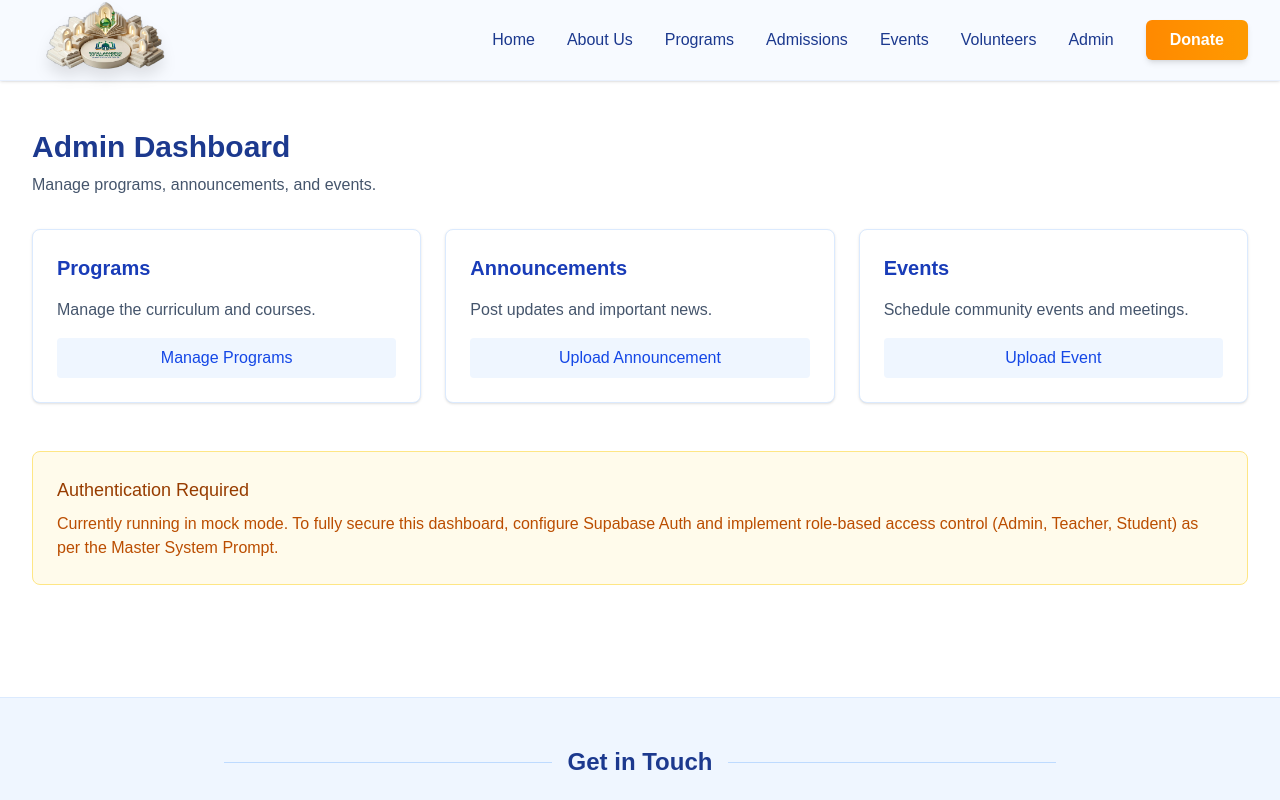
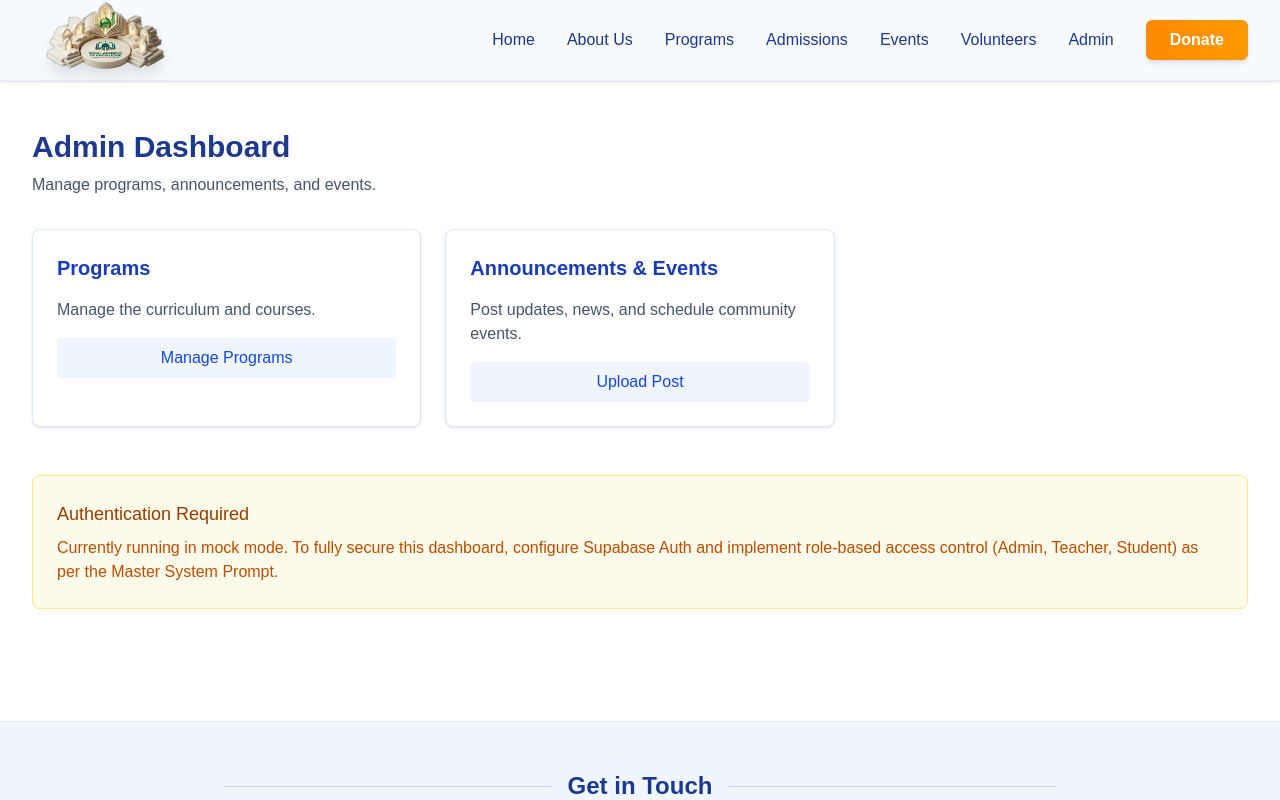
Before and after one commit to aokiqra786/daralilm-website, a Next.js app: page /admin in a window 1280 px wide. Shown: the top 800 px of the page. Built offline with nearby package versions, Linux system fonts and the light colour scheme; a web font is replaced by a local one.

Commit message:
fix: merge announcement and events cards on admin dashboard

```diff
--- a/src/app/admin/page.tsx
+++ b/src/app/admin/page.tsx
@@ -18,18 +18,10 @@ export default function AdminDashboard() {
         </div>
 
         <div className="bg-white p-6 rounded-lg shadow-sm border border-blue-100">
-          <h2 className="text-xl font-semibold text-blue-800 mb-4">Announcements</h2>
-          <p className="text-slate-600 mb-4">Post updates and important news.</p>
+          <h2 className="text-xl font-semibold text-blue-800 mb-4">Announcements & Events</h2>
+          <p className="text-slate-600 mb-4">Post updates, news, and schedule community events.</p>
           <Link href="/admin/event-uploader" className="block w-full bg-blue-50 hover:bg-blue-100 text-blue-700 font-medium py-2 rounded transition-colors text-center">
-            Upload Announcement
-          </Link>
-        </div>
-
-        <div className="bg-white p-6 rounded-lg shadow-sm border border-blue-100">
-          <h2 className="text-xl font-semibold text-blue-800 mb-4">Events</h2>
-          <p className="text-slate-600 mb-4">Schedule community events and meetings.</p>
-          <Link href="/admin/event-uploader" className="block w-full bg-blue-50 hover:bg-blue-100 text-blue-700 font-medium py-2 rounded transition-colors text-center">
-            Upload Event
+            Upload Post
           </Link>
         </div>
       </div>
```
